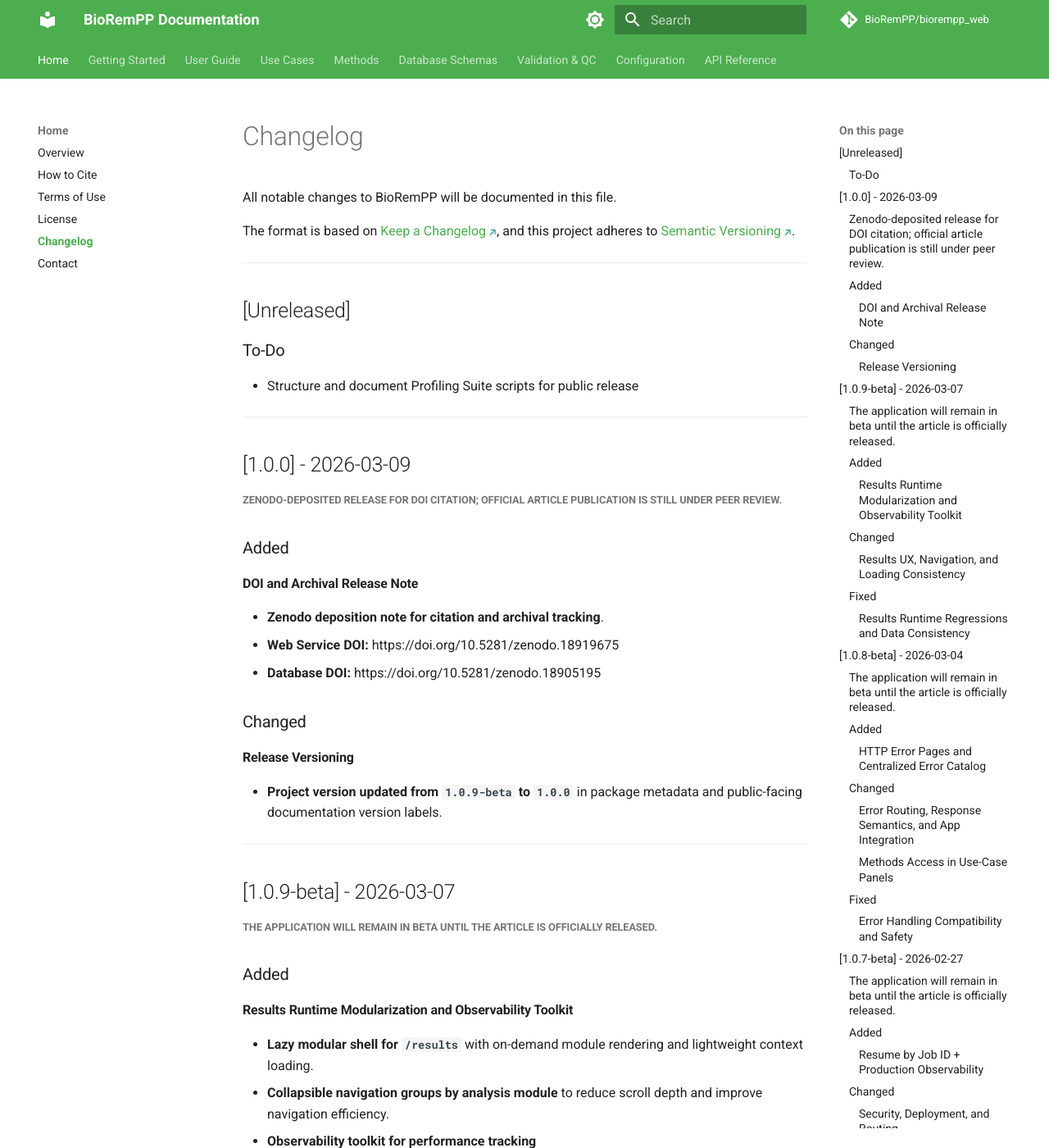
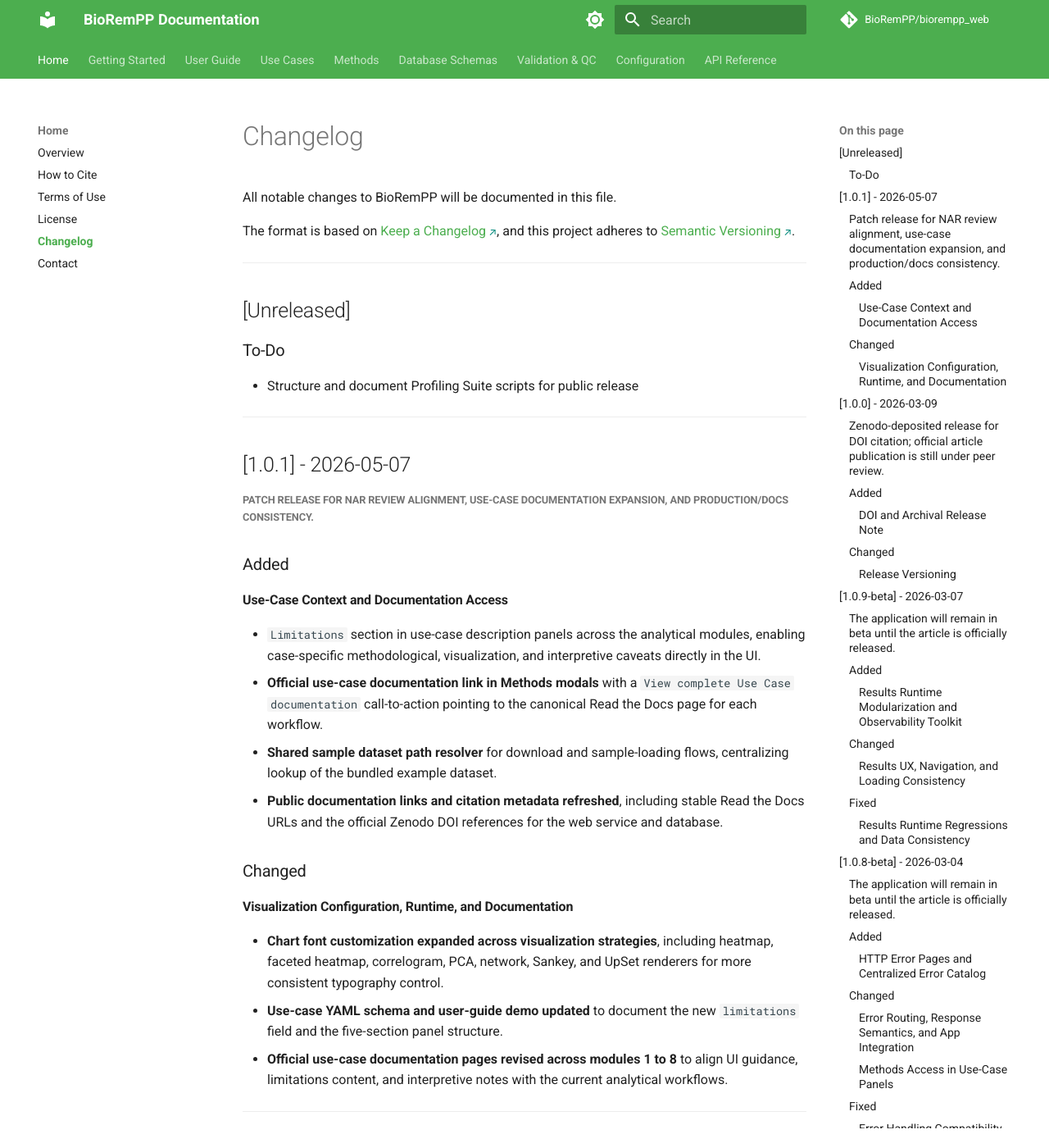
Before and after one commit to BioRemPP/biorempp_web, an MkDocs documentation site: the page built from docs/about/changelog.md, in a window 1280 px wide and 1400 px high. Shown: the whole window at 82% size. Built offline with MkDocs 1.6.1 and Material for MkDocs 9.7.7, drawn with Linux system fonts in a browser that asks for light colours; comment, search, counter and statistics services are not loaded; the version menu is left out; some of the changed text lies outside the part shown.

Commit message:
docs(changelog): update changelog for release 1.0.1 with new features and changes

```diff
--- a/docs/about/changelog.md
+++ b/docs/about/changelog.md
@@ -12,6 +12,30 @@ and this project adheres to [Semantic Versioning](https://semver.org/spec/v2.0.0
 ### To-Do
 
 - Structure and document Profiling Suite scripts for public release
+
+---
+
+## [1.0.1] - 2026-05-07
+##### Patch release for NAR review alignment, use-case documentation expansion, and production/docs consistency.
+
+### Added
+
+#### Use-Case Context and Documentation Access
+
+-  `Limitations` section in use-case description panels across the analytical modules, enabling case-specific methodological, visualization, and interpretive caveats directly in the UI.
+- **Official use-case documentation link in Methods modals** with a `View complete Use Case documentation` call-to-action pointing to the canonical Read the Docs page for each workflow.
+- **Shared sample dataset path resolver** for download and sample-loading flows, centralizing lookup of the bundled example dataset.
+-  **Public documentation links and citation metadata refreshed**, including stable Read the Docs URLs and the official Zenodo DOI references for the web service and database.
+
+
+### Changed
+
+#### Visualization Configuration, Runtime, and Documentation
+
+- **Chart font customization expanded across visualization strategies**, including heatmap, faceted heatmap, correlogram, PCA, network, Sankey, and UpSet renderers for more consistent typography control.
+- **Use-case YAML schema and user-guide demo updated** to document the new `limitations` field and the five-section panel structure.
+- **Official use-case documentation pages revised across modules 1 to 8** to align UI guidance, limitations content, and interpretive notes with the current analytical workflows.
+
 
 ---
 
@@ -520,4 +544,4 @@ For questions, bug reports, or feature requests:
 - **Email:** biorempp@gmail.com
 ---
 
-**Last Updated:** 2026-05-04 - NAR Review revisions and modular limitations implementation
+**Last Updated:** 2026-05-11 - Release 1.0.1 changelog aligned with post-1.0.0 codebase updates
```
Also changed, not shown: CHANGELOG.md (+25 -1 lines).
